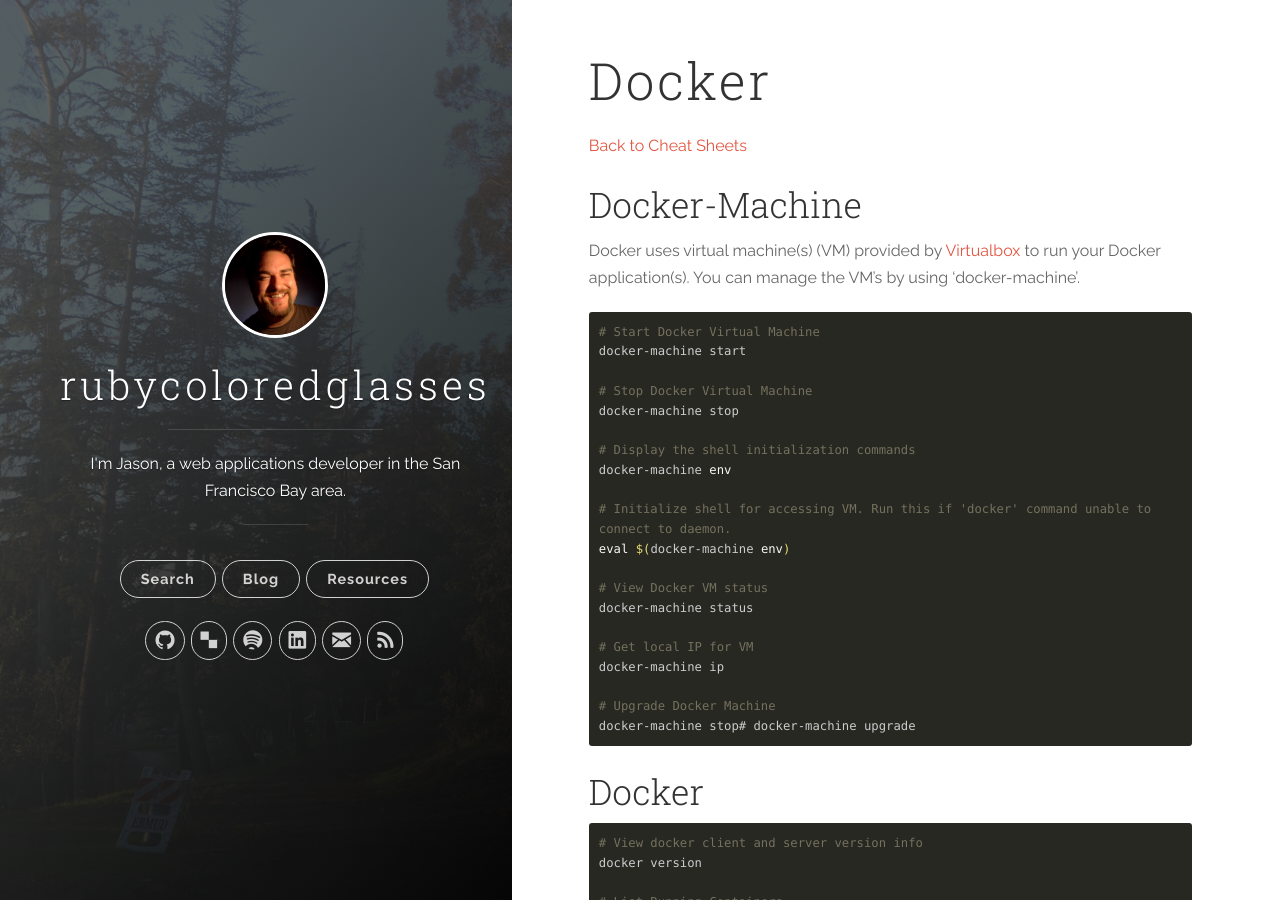
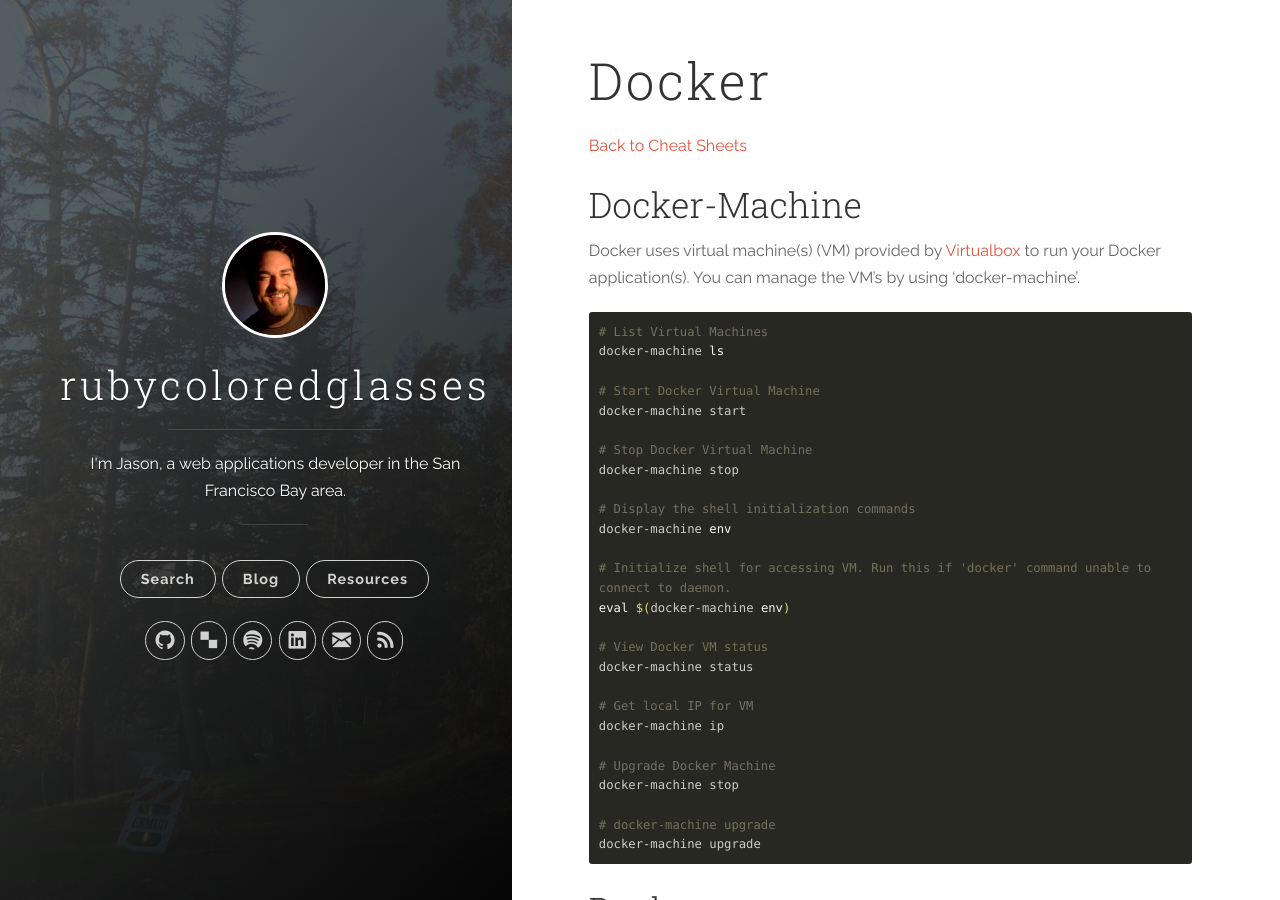
Before and after one commit to redconfetti/redconfetti.github.io, a Jekyll site: the page built from resources/cheat-sheets/docker/index.md, in a window 1280 px wide and 900 px high. Built offline with Jekyll 4.4.1, drawn with Linux system fonts in a browser that asks for light colours; nearby versions of some CDN libraries.

Commit message:
Adds docker-machine commands to docker cheatsheet

````diff
--- a/resources/cheat-sheets/docker/index.md
+++ b/resources/cheat-sheets/docker/index.md
@@ -9,6 +9,9 @@
 Docker uses virtual machine(s) (VM) provided by [Virtualbox](https://www.virtualbox.org/) to run your Docker application(s). You can manage the VM's by using 'docker-machine'.
 
 ``` shell
+# List Virtual Machines
+docker-machine ls
+
 # Start Docker Virtual Machine
 docker-machine start
 
@@ -28,7 +31,10 @@
 docker-machine ip
 
 # Upgrade Docker Machine
-docker-machine stop# docker-machine upgrade
+docker-machine stop
+
+# docker-machine upgrade
+docker-machine upgrade
 ```
 
 ## Docker
````
